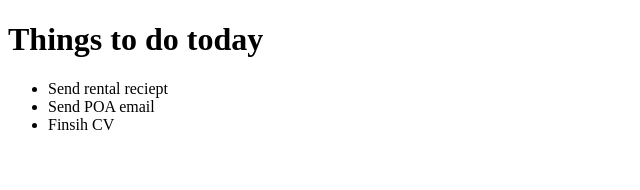
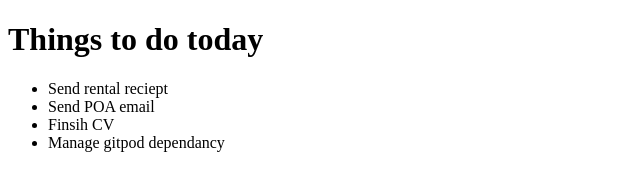
Before and after one commit to Mahongru/HelloWorld, a plain HTML site: page index.html in a window 1280 px wide. Shown: the whole page, without its empty margins (0-640 px from the left). Drawn offline with Linux system fonts and the light colour scheme.

Commit message:
Added text changes

```diff
--- a/index.html
+++ b/index.html
@@ -12,6 +12,7 @@
         <li <!--style="text-decoration:line-through" >Send rental reciept</li>
         <li <!--style="text-decoration:line-through" >Send POA email</li>
         <li <!--style="text-decoration:line-through" >Finsih CV</li>
+        <li <!--style="text-decoration:line-through" >Manage gitpod dependancy</li>
     </ul>
 </body>
 </html>
```
